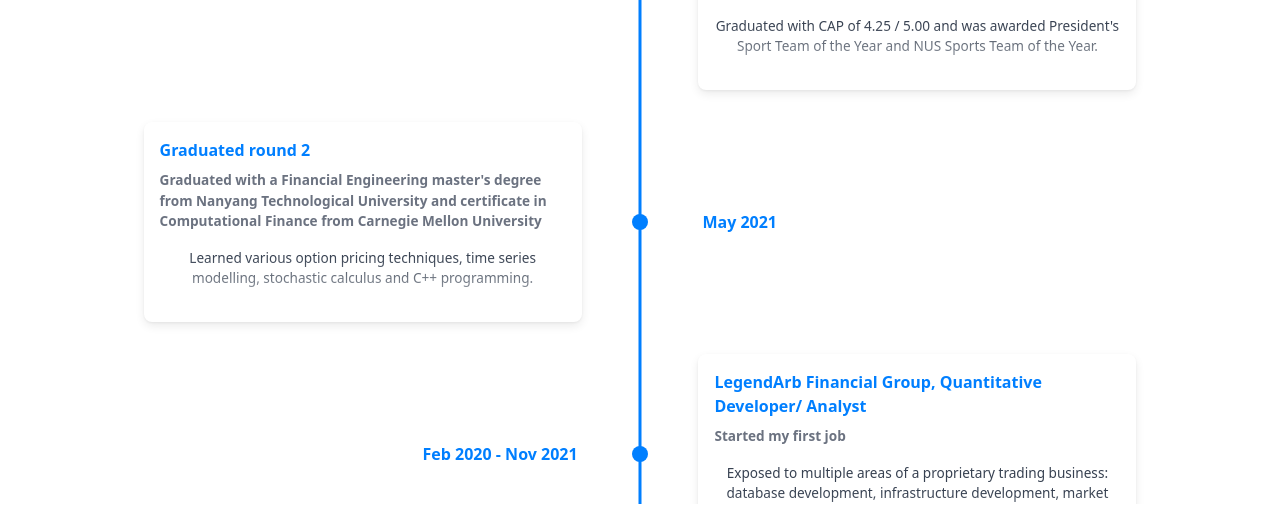
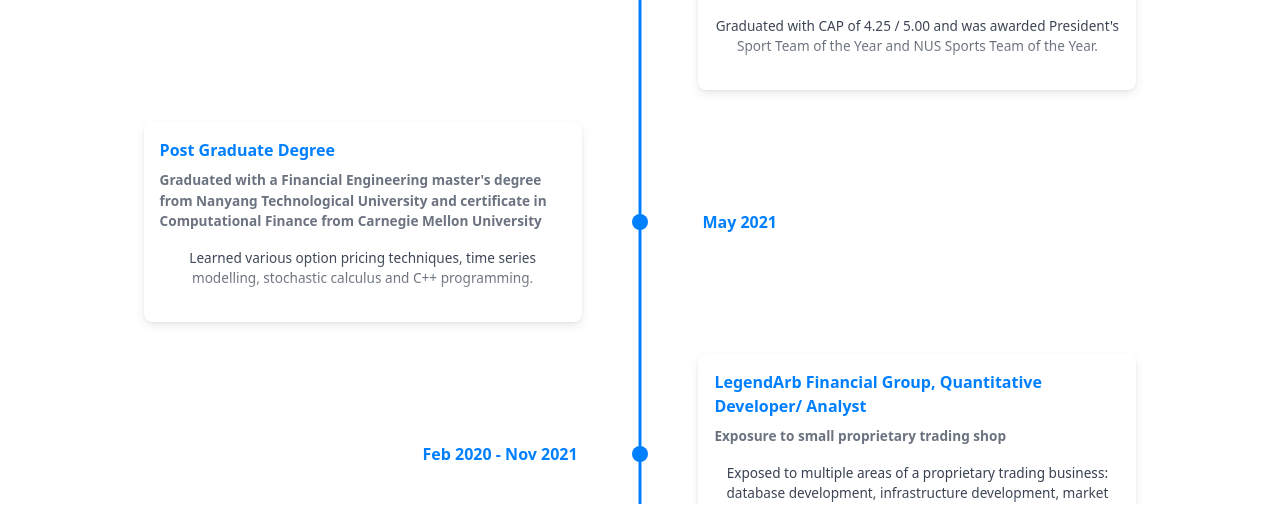
Before and after one commit to alanriya/alanriya.github.io, a React (Create React App) app: page / in a window 1280 px wide. Shown: the part 3680-4186 px from the top of the page. Built offline with nearby package versions, Linux system fonts and the light colour scheme.

Commit message:
update studies and first job

```diff
--- a/src/data.js
+++ b/src/data.js
@@ -49,7 +49,7 @@
     cardDetailedText: "Graduated with CAP of 4.25 / 5.00 and was awarded President's Sport Team of the Year and NUS Sports Team of the Year.",
   },
   {
-    cardTitle: `Graduated round 2`,
+    cardTitle: `Post Graduate Degree`,
     cardSubtitle:
       "Graduated with a Financial Engineering master's degree from Nanyang Technological University and certificate in Computational Finance from Carnegie Mellon University",
     title: "May 2021",
@@ -58,7 +58,7 @@
   {
     cardTitle: 'LegendArb Financial Group, Quantitative Developer/ Analyst',
     cardSubtitle:
-      "Started my first job",
+      "Exposure to small proprietary trading shop",
     title: "Feb 2020 - Nov 2021",
     cardDetailedText: "Exposed to multiple areas of a proprietary trading business: database development, infrastructure development, market connectivity, trading alpha research and trading operations.",
   },
```
